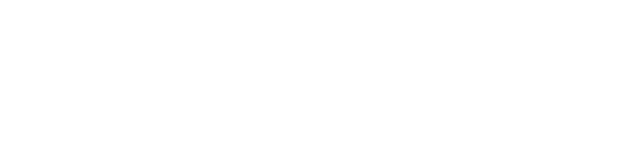
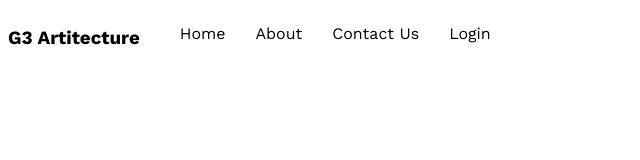
Before and after one commit to deshiwayne/g3-architect-website, a plain HTML site: page index.html in a window 1280 px wide. Shown: the whole page, without its empty margins (0-640 px from the left). Drawn offline with nearby package versions, Linux system fonts and the light colour scheme.

Commit message:
added an html file"

```diff
--- a/index.html
+++ b/index.html
@@ -4,10 +4,19 @@
     <meta charset="UTF-8">
     <meta name="viewport" content="width=device-width, initial-scale=1.0">
     <title>g3 Artitecture</title>
+    <link rel="stylesheet" href="styles/style.css">
 </head>
-<body>
+<body class="work-sans-font">
     <header>
-
+   <nav class="navbar display-flex">
+    <h3 class="brand">G3 Artitecture</h3>
+    <ul class=" nav-links display-flex">
+        <li class="nav-items">Home<a href="" class="nav-link"></a></li>
+        <li class="nav-items">About<a href="" class="nav-link"></a></li>
+        <li class="nav-items">Contact Us<a href="" class="nav-link"></a></li>
+        <li class="nav-items">Login<a href="" class="nav-link"></a></li>
+    </ul>
+   </nav>
     </header>
     <main>
 
--- /dev/null
+++ b/styles/style.css
@@ -0,0 +1,22 @@
+@import url('https://fonts.googleapis.com/css2?family=Work+Sans:ital,wght@0,100..900;1,100..900&display=swap');
+
+.display-flex{
+    display: flex;
+}
+
+.work-sans-font {
+  font-family: "Work Sans", sans-serif;
+  font-optical-sizing: auto;
+  font-weight: 400;
+  font-style: normal;
+}
+.navbar{
+
+}
+.nav-links{
+    text-decoration: none;
+}
+.nav-items{
+    list-style: none;
+    margin-right: 30px;
+}
```
